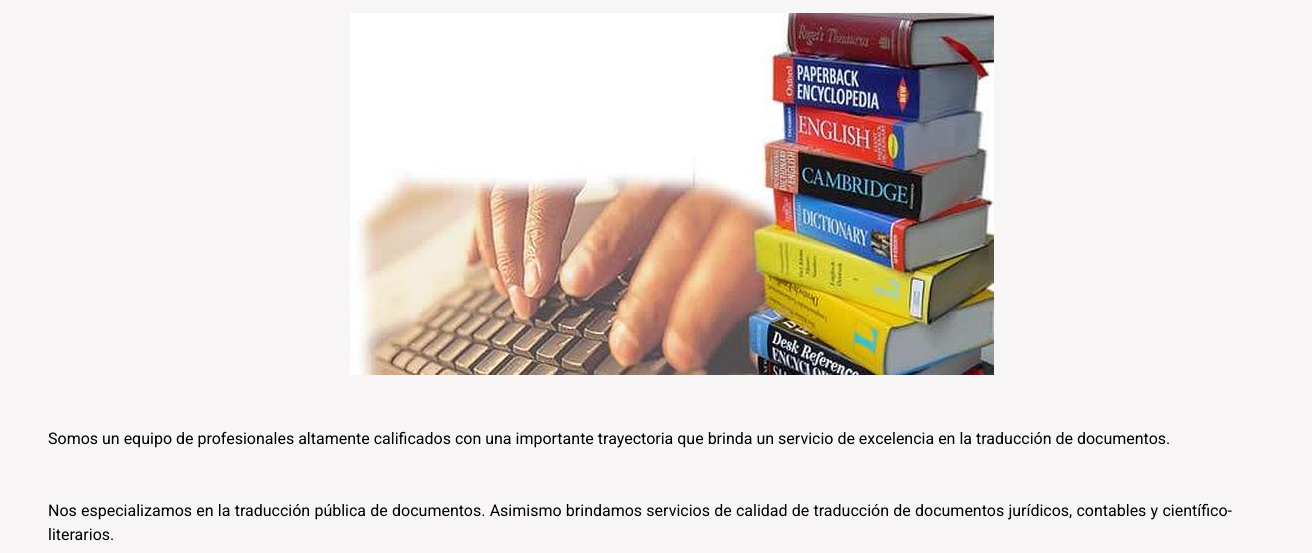
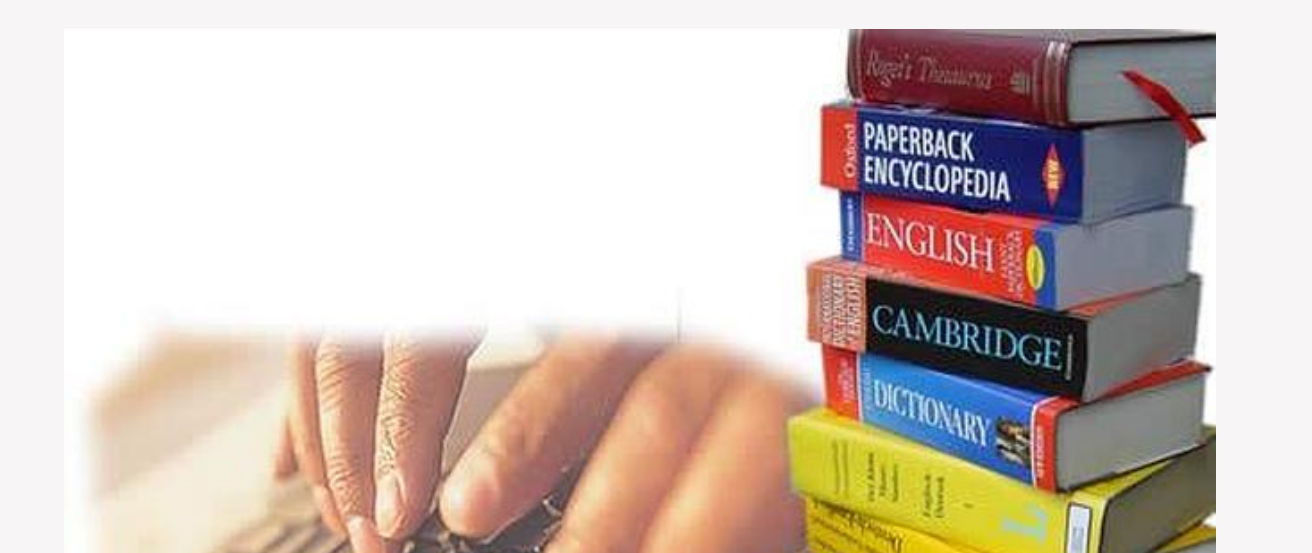
Before and after one commit to marialecumberri/omega, a plain HTML site: page pages/quienes-somos.html in a window 1280 px wide. Shown: the part 247-800 px from the top of the page, 1312 px wide, since content can reach past the window. Drawn offline with Linux system fonts and the light colour scheme.

Commit message:
cambios en las fotos

```diff
--- a/css/estilos.css
+++ b/css/estilos.css
@@ -31,10 +31,6 @@
 .header__logo {
     justify-content: left;
 }
-
-/* .header__bar {
-    display: none;
-} */
 .nav {
     width: 100%;
 
@@ -72,7 +68,6 @@
     text-decoration-style: wavy;
     justify-content: left;
     align-items: center;
-
 }
 .footer__nav1 {
     width: 10%;
@@ -99,7 +94,10 @@
     padding: 32px;
 }
 .presentacion__imagen {
-    width: 100vw;
+    padding: 16px;
+}
+.presentacion__foto {
+    width: 100%;
     padding: 16px;
     justify-content: center;
     object-fit: cover;
@@ -124,7 +122,6 @@
     text-align: center;border-radius: 20px;
     margin-top: 32px;
     margin-bottom: 32px;
-
 }
 .index__titulo {
     color: #8f427a;
@@ -141,6 +138,9 @@
 }
 
 .index__imagen {
+    padding: 16px;
+}
+.index__foto {
     width: 100%;
     padding: 16px;
     justify-content: center;
--- a/pages/quienes-somos.html
+++ b/pages/quienes-somos.html
@@ -36,7 +36,7 @@
         <section class="presentacion">
            <h1 class="presentacion__titulo">QUIENES SOMOS</h1>
            <div class="presentacion__imagen">
-            <img src="../imagenes/traductores1.jpg" alt="imagen de personas traduciendo">
+            <img class="presentacion__foto" src="../imagenes/traductores1.jpg" alt="imagen de personas traduciendo" >
         </div>
             <p class="presentacion__parrafo1">Somos un equipo de profesionales altamente calificados con una importante trayectoria que brinda un servicio de excelencia en la traducción de documentos.</p>
             <p class="presentacion__parrafo2"> Nos especializamos en la traducción pública de documentos. Asimismo brindamos servicios de calidad de traducción de documentos jurídicos, contables y científico-literarios.</p>
```
Also changed, not shown: index.html (+1 -1 lines).
